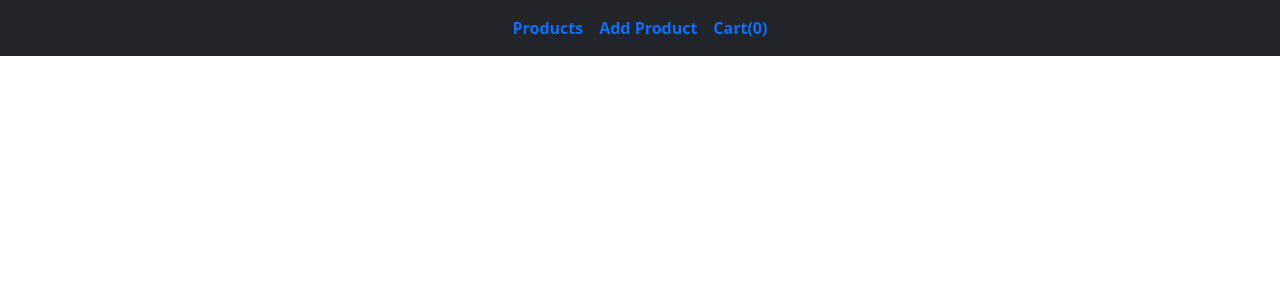
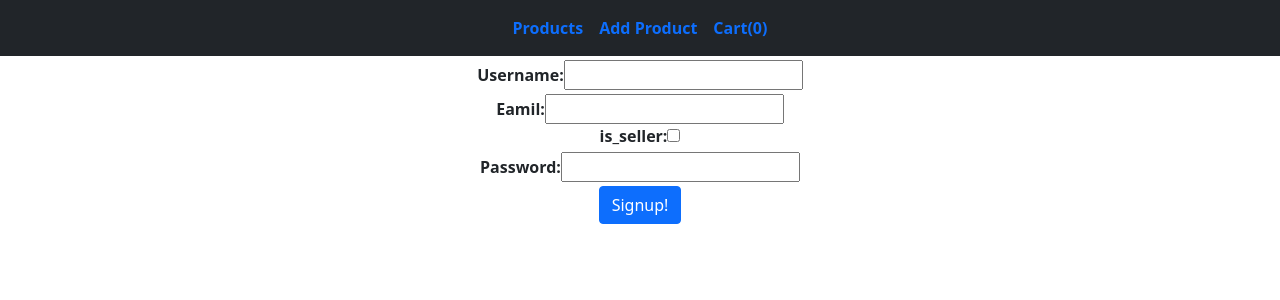
Before and after one commit to Uxman-Arif/Ecommerce-project-frontend-in-ReactJS, a React (Create React App) app: page /signup in a window 1280 px wide. Shown: the top 300 px of the page. Built offline with nearby package versions, Linux system fonts and the light colour scheme; no server answers.

Commit message:
Seventh versin

```diff
--- /dev/null
+++ b/src/components/signup.jsx
@@ -0,0 +1,52 @@
+import React, {useState} from 'react';
+
+
+export function Signup(){
+    const [success, setsuccess] = useState('');
+    const [error, seterror] = useState('');
+    async function handleusersignup(e) {
+        e.preventDefault();
+        setsuccess('');
+        seterror('');
+        const response = await fetch('http://127.0.0.1:8000/signup',{
+            method:'POST',
+            headers:{
+                'Content-Type':'application/json'
+            },
+            body: JSON.stringify({name:e.target.name.value, email:e.target.email.value, is_seller:e.target.is_seller.value, password:e.target.password.value})
+        });
+        const data = await response.json();
+        if (data.msg){
+            setsuccess(data.msg)
+        }
+        if (data.errmsg){
+            seterror(data.errmsg)
+        }
+        e.target.reset();
+    };
+    return (
+        <div className="container">
+            <div className="row justify-content-center">
+                <div className="col-8">
+                    <form action="" onSubmit={handleusersignup} className='text-center'>
+                        <label htmlFor="" className='fw-bold'>Username: </label>
+                        <input className='mt-1' required type="text" name="name" id="" /><br />
+
+                        <label htmlFor="" className='fw-bold'>Eamil: </label>
+                        <input className='mt-1' required type="email" name="email" id="" /><br />
+
+                        <label htmlFor="" className='fw-bold'>is_seller: </label>
+                        <input className='mt-1' type="checkbox" name="is_seller" id="" /><br />
+
+                        <label htmlFor="" className='fw-bold'>Password: </label>
+                        <input className='mt-1 mb-1' required type="text" name="password" id="" /><br />
+                        {success?<div className="alert alert-success">{success}</div>:<></>}
+                        {error?<div className="alert alert-danger">{error}</div>:<></>}
+                        <button className="btn btn-primary">Signup!</button>
+
+                    </form>
+                </div>
+            </div>
+        </div>
+    );
+};
--- a/src/index.js
+++ b/src/index.js
@@ -13,6 +13,7 @@ import { Checkout } from './components/checkout';
 import {Checkoutprovider} from './context/ceckoutcontext';
 import { Cart } from './components/cart';
 import { Cartcontextprovider } from './context/cartcontext';
+import {Signup} from './components/signup';
 
 const root = ReactDOM.createRoot(document.getElementById('root'));
 root.render(
@@ -27,6 +28,7 @@ root.render(
               <Route path='/add' element={<Addprod />} />
               <Route path='/checkout/:id' element={<Checkout />} />
               <Route path='/cart' element={<Cart />} />
+              <Route path='/signup' element={<Signup />} />
               {/* <App /> */}
             </Routes>
           </BrowserRouter>
```
